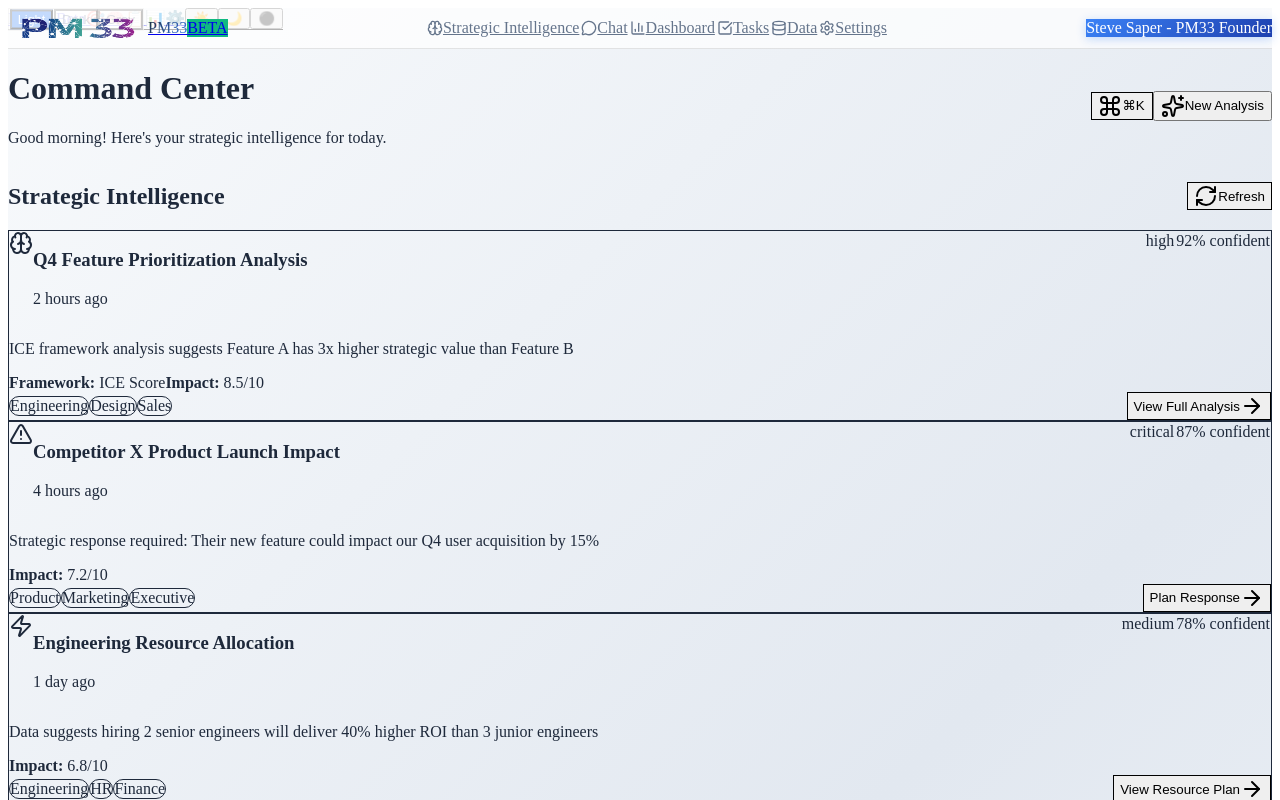
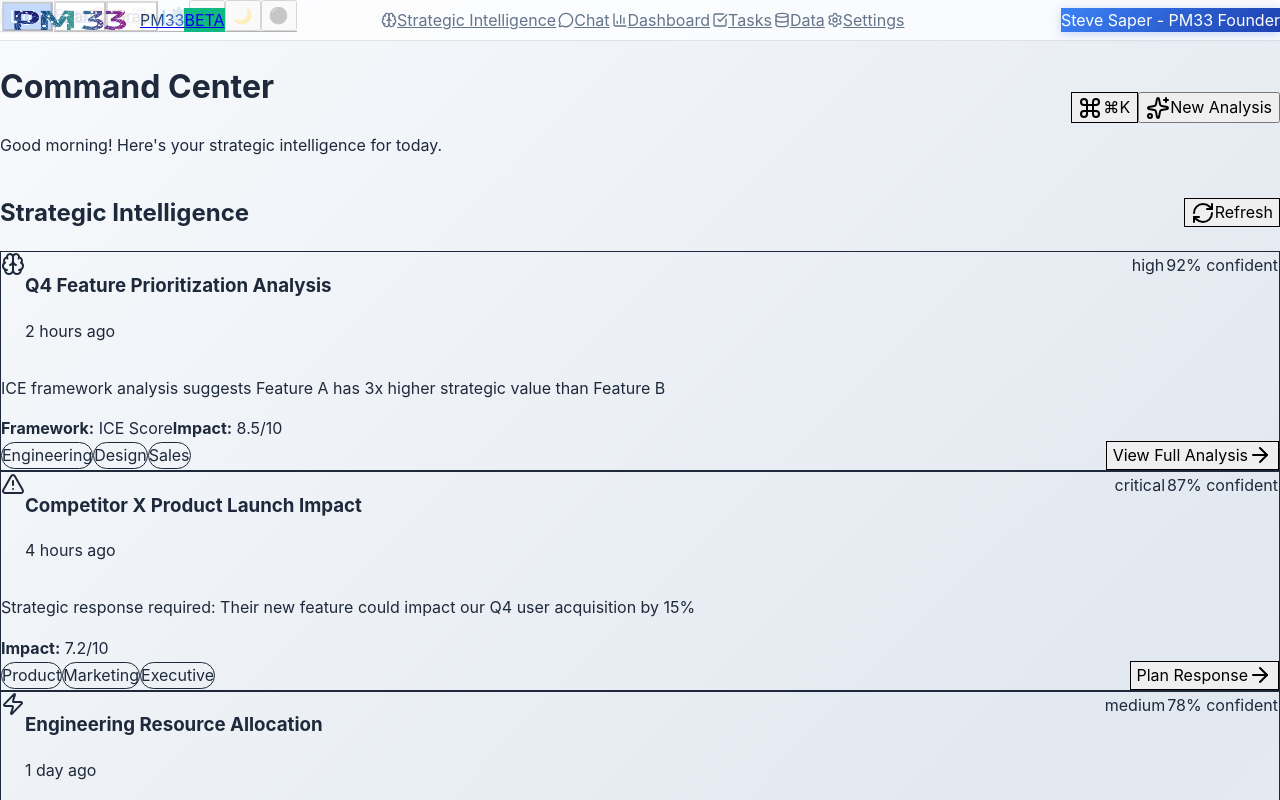
Before and after one commit to b33-steve/backup-messy-ui-aug-2025, a Next.js app: page /command-center in a window 1280 px wide. Shown: the top 800 px of the page. Built offline with nearby package versions, Linux system fonts and the light colour scheme.

Commit message:
Fix MantineProvider missing error
- Add MantineProvider to root layout alongside custom ThemeProvider
- Include ColorSchemeScript for proper Mantine theming
- Import Mantine core styles
- Should resolve 'MantineProvider was not found' build error

```diff
--- a/app/layout.tsx
+++ b/app/layout.tsx
@@ -1,24 +1,31 @@
-import './globals.css'
-import { Inter } from 'next/font/google'
-import { ThemeProvider } from '@/components/providers/theme-provider'
-import Navigation from '@/components/layout/Navigation'
+import type { Metadata } from 'next';
+import { Inter } from 'next/font/google';
+import { MantineProvider, ColorSchemeScript } from '@mantine/core';
+import { ThemeProvider } from '@/components/providers/theme-provider';
+import Navigation from '@/components/layout/Navigation';
+import '@mantine/core/styles.css';
+import './globals.css';
 
-const inter = Inter({ subsets: ['latin'] })
+const inter = Inter({ subsets: ['latin'] });
 
-export const metadata = {
+export const metadata: Metadata = {
   title: 'PM33 - PMO Transformation Platform',
   description: 'Transform from Product Manager to Strategic PMO with 4 Agentic AI Teams',
   keywords: 'product management, PMO, AI, strategic intelligence, workflow automation',
-}
+};
 
 export default function RootLayout({
   children,
 }: {
-  children: React.ReactNode
+  children: React.ReactNode;
 }) {
   return (
     <html lang="en" suppressHydrationWarning>
+      <head>
+        <ColorSchemeScript />
+      </head>
       <body className={inter.className}>
+        <MantineProvider>
           <ThemeProvider>
             <div className="min-h-screen transition-all duration-300 bg-gradient-light dark:bg-gradient-dark">
               <Navigation />
@@ -27,7 +34,8 @@ export default function RootLayout({
               </main>
             </div>
           </ThemeProvider>
+        </MantineProvider>
       </body>
     </html>
-  )
+  );
 }
```
Lines whose indentation alone changed are shown as unchanged.
